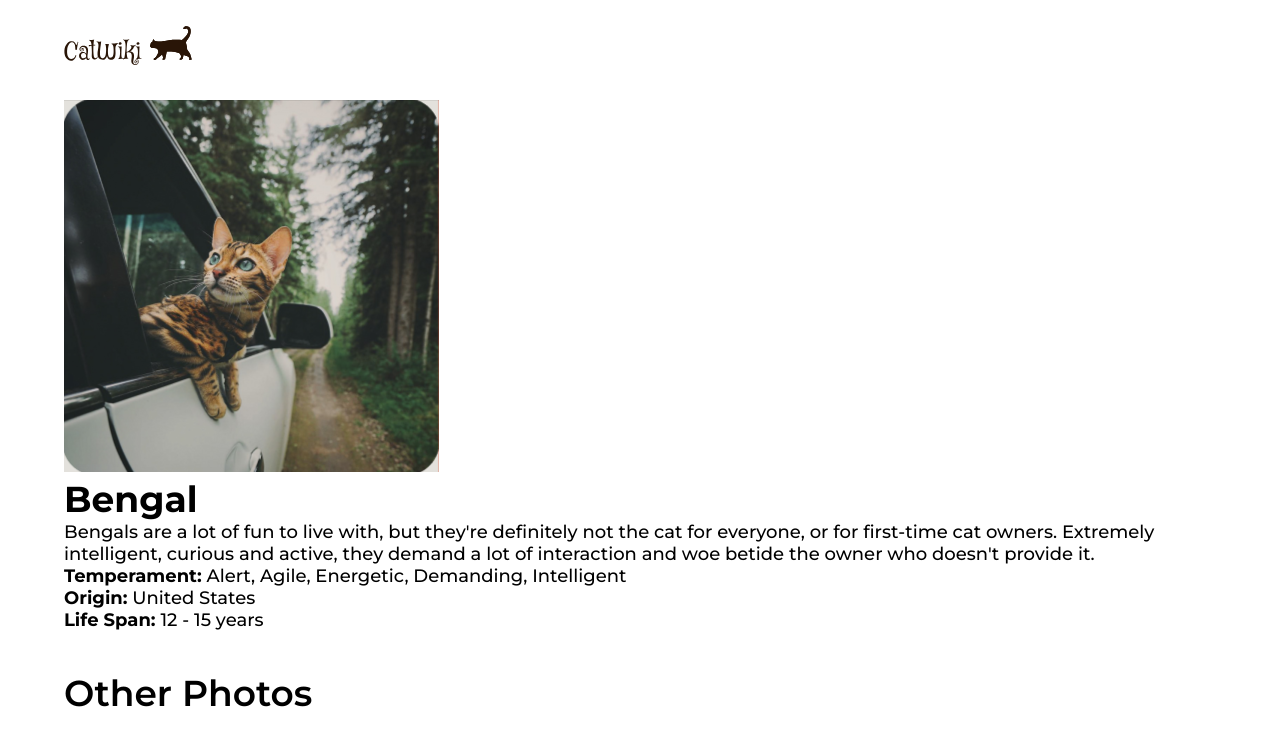
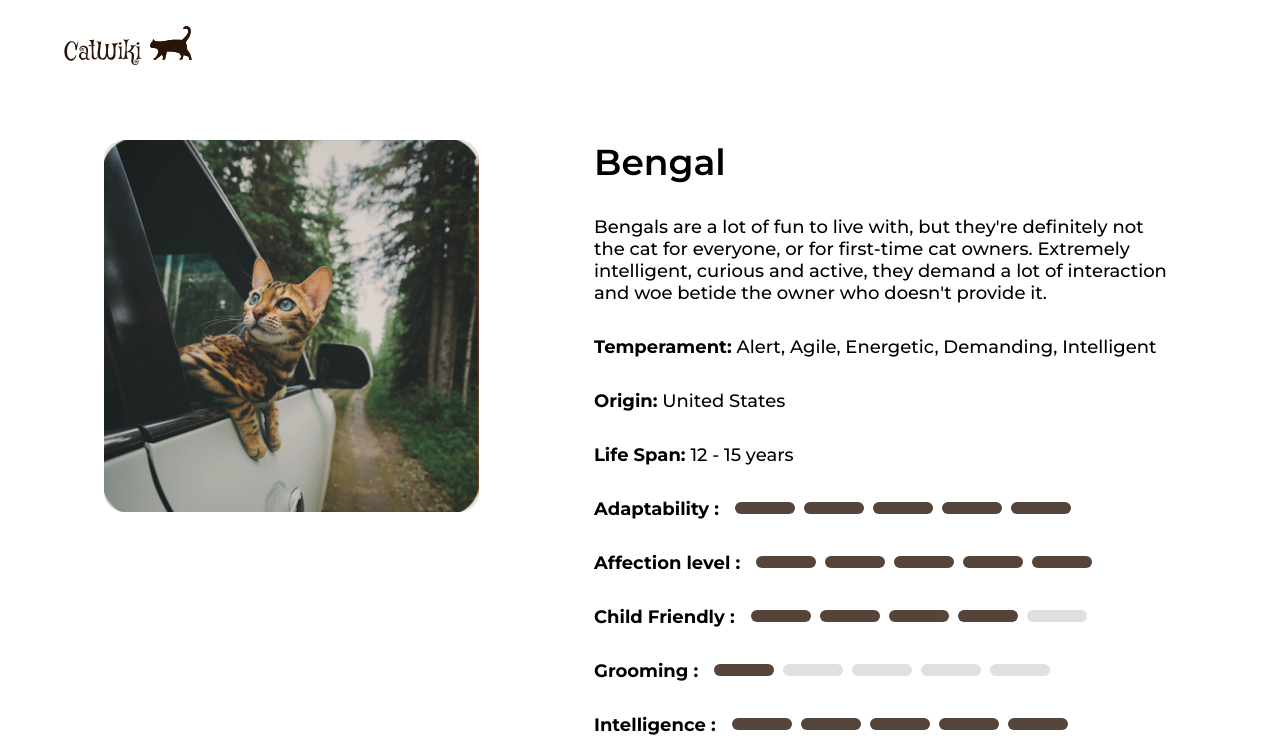
Before and after one commit to ubong-s/CatWiki, a React (Create React App) app in the folder frontend/: page /cat/1 in a window 1280 px wide. Shown: the top 753 px of the page. Built offline with nearby package versions, Linux system fonts and the light colour scheme; a web font is replaced by a local one.

Commit message:
completed styling of InfoSection component

```diff
--- a/frontend/src/sections/Home/WhyHaveACat/WhyHaveACat.module.css
+++ b/frontend/src/sections/Home/WhyHaveACat/WhyHaveACat.module.css
@@ -1,7 +1,3 @@
-.why {
-   /* padding: 22px 0; */
-}
-
 .content {
    padding: 63px 0;
 }
--- /dev/null
+++ b/frontend/src/sections/SingleCat/InfoSection/InfoSection.module.css
@@ -0,0 +1,42 @@
+.wrapper {
+   padding: 20px 0;
+}
+
+.wrapper img {
+   border-radius: 20px;
+   width: 100%;
+}
+
+.info {
+   display: grid;
+   gap: 1.5rem;
+   padding-top: 20px;
+}
+
+.info h1 {
+   font-size: 25px;
+   font-weight: 600;
+   line-height: 44px;
+   letter-spacing: 0em;
+   text-align: left;
+}
+
+@media screen and (min-width: 768px) {
+   .info h1 {
+      font-size: 36px;
+   }
+}
+
+@media screen and (min-width: 1024px) {
+   .wrapper {
+      display: flex;
+      align-items: flex-start;
+      gap: 115px;
+      padding: 40px;
+   }
+
+   .info {
+      gap: 2rem;
+      padding-top: 0;
+   }
+}
--- /dev/null
+++ b/frontend/src/sections/SingleCat/InfoSection/components/AttributeBars.module.css
@@ -0,0 +1,16 @@
+.bars {
+   display: flex;
+   gap: 9px;
+   margin-top: 0.5rem;
+}
+
+@media screen and (min-width: 768px) {
+   .attribute p {
+      display: flex;
+      gap: 1rem;
+   }
+
+   .bars {
+      margin-top: 0.25rem;
+   }
+}
--- /dev/null
+++ b/frontend/src/sections/SingleCat/InfoSection/components/AttributeBars.tsx
@@ -0,0 +1,27 @@
+import { Bar } from './Bar';
+import styles from './AttributeBars.module.css';
+
+interface AttributeBarsProps {
+   attribute: string;
+   rating: number;
+}
+
+export const AttributeBars = ({ attribute, rating }: AttributeBarsProps) => {
+   const tempBars = Array.from({ length: 5 }, (_, index) => {
+      const number = index + 0.5;
+      return (
+         <span key={index}>
+            {rating > number ? <Bar fill={true} /> : <Bar />}
+         </span>
+      );
+   });
+
+   return (
+      <div className={styles.attribute}>
+         <p>
+            <strong>{attribute} : </strong>
+            <span className={styles.bars}>{tempBars}</span>
+         </p>
+      </div>
+   );
+};
--- /dev/null
+++ b/frontend/src/sections/SingleCat/InfoSection/components/Bar.tsx
@@ -0,0 +1,9 @@
+import styles from './Bars.module.css';
+
+interface BarProps {
+   fill?: boolean;
+}
+
+export const Bar = ({ fill }: BarProps) => {
+   return <div className={fill ? styles.fill : styles.bar}></div>;
+};
--- /dev/null
+++ b/frontend/src/sections/SingleCat/InfoSection/components/Bars.module.css
@@ -0,0 +1,22 @@
+.bar,
+.fill {
+   height: 8px;
+   width: 50px;
+   border-radius: 8px;
+}
+
+.bar {
+   background: #e0e0e0;
+}
+
+.fill {
+   background: #544439;
+}
+
+@media screen and (min-width: 768px) {
+   .bar,
+   .fill {
+      height: 12px;
+      width: 60px;
+   }
+}
--- a/frontend/src/sections/SingleCat/InfoSection/index.tsx
+++ b/frontend/src/sections/SingleCat/InfoSection/index.tsx
@@ -1,10 +1,13 @@
+import { AttributeBars } from './components/AttributeBars';
+import styles from './InfoSection.module.css';
+
 export const InfoSection = () => {
    return (
       <div className='container'>
-         <div>
+         <div className={styles.wrapper}>
             <img src='/assets/CatWiki-sample.png' alt='' />
 
-            <div>
+            <div className={styles.info}>
                <h1>Bengal</h1>
                <p>
                   Bengals are a lot of fun to live with, but they're definitely
@@ -23,6 +26,14 @@ export const InfoSection = () => {
                <p>
                   <strong>Life Span:</strong> 12 - 15 years
                </p>
+               <AttributeBars attribute='Adaptability' rating={5} />
+               <AttributeBars attribute='Affection level' rating={5} />
+               <AttributeBars attribute='Child Friendly' rating={4} />
+               <AttributeBars attribute='Grooming' rating={1} />
+               <AttributeBars attribute='Intelligence' rating={5} />
+               <AttributeBars attribute='Health issues' rating={3} />
+               <AttributeBars attribute='Social needs' rating={5} />
+               <AttributeBars attribute='Stranger friendly' rating={3} />
             </div>
          </div>
       </div>
```
